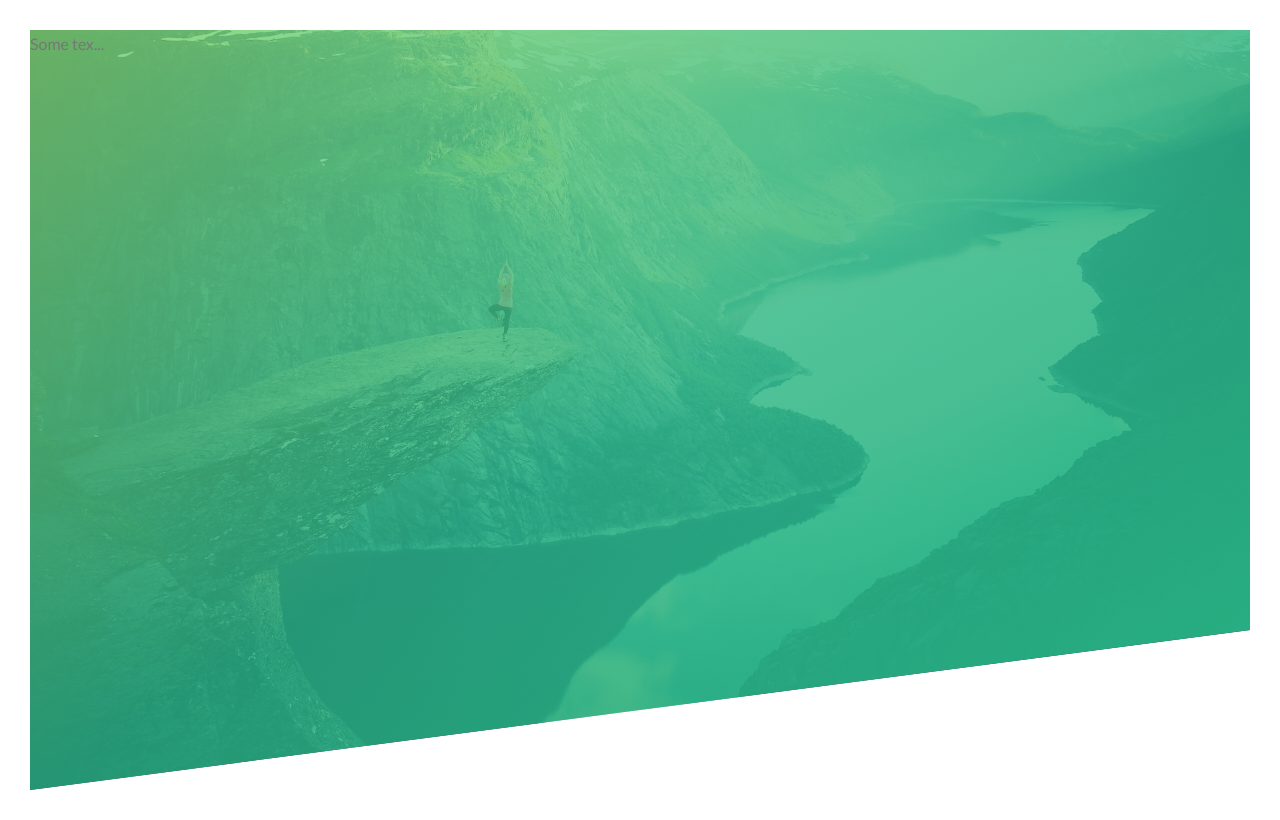
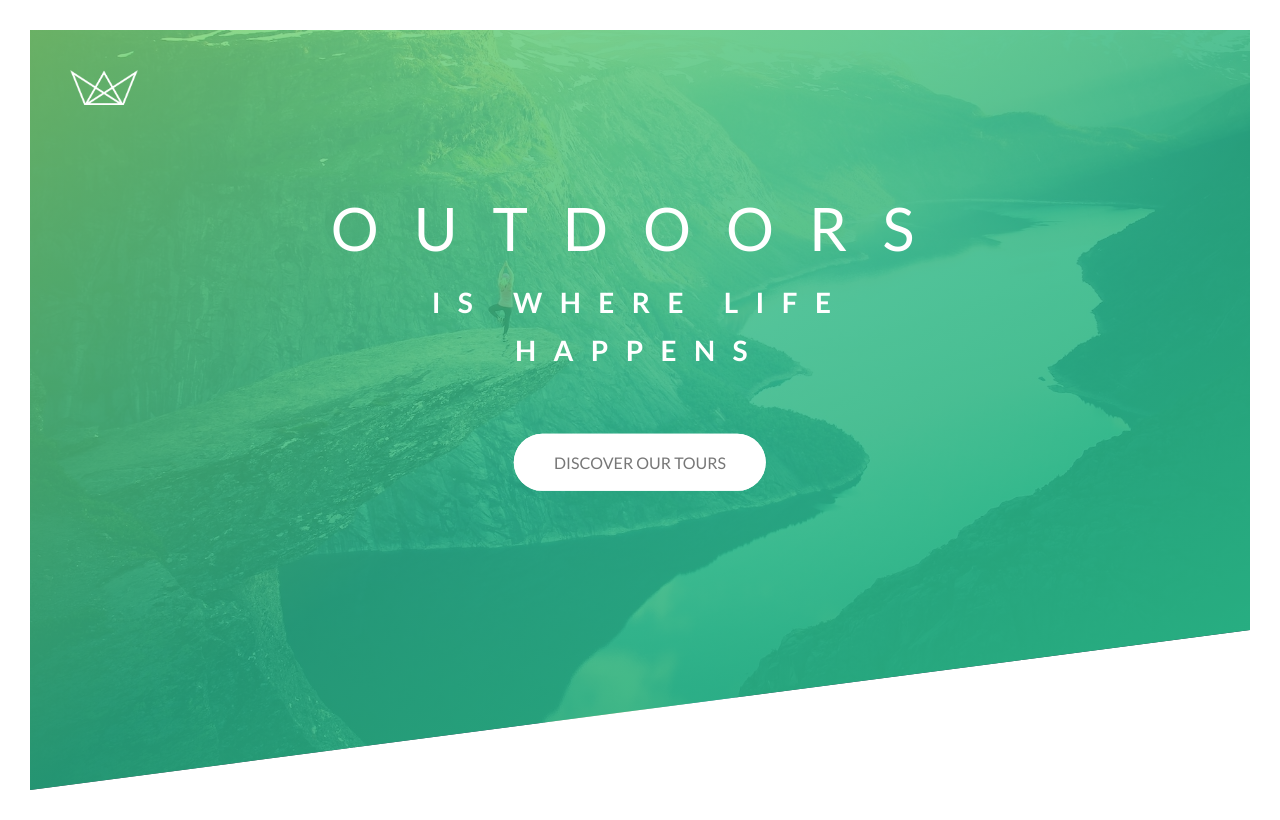
Before and after one commit to amirkhoda/advanced_CSS_exercise, a plain HTML site: page Natours/starter/index.html in a window 1280 px wide. Drawn offline with Linux system fonts and the light colour scheme; files that its build step writes are made by us from their sources.

Commit message:
handle header and add animation for button and header

```diff
--- a/Natours/starter/css/style.css
+++ b/Natours/starter/css/style.css
@@ -8,6 +8,7 @@ Dark green: #28b485
 */
 
 *{
+
     margin: 0;
     padding: 0;
     box-sizing: border-box;
@@ -28,7 +29,175 @@ body{
     background-size: cover;
     /* //whats */
     background-position: top;
+    position: relative;
 
     clip-path: polygon(0 0 ,100% 0 , 100% 75vh,0 100%);
 
 }
+
+.logo-box{
+    position: absolute;
+    top: 40px;
+    left: 40px;
+}
+
+.logo{
+    height: 35px;
+}
+
+
+
+.text-box{
+    position: absolute;
+    top: 40%;
+    left: 50%;
+    transform: translate(-50%,-50%);
+    text-align:center ;
+}
+
+.heading-primary{
+    color: #fff;
+    text-transform: uppercase;
+
+    backface-visibility: hidden ;
+    margin-bottom: 60px;
+
+}
+
+.heading-primary-main{
+    display: block;
+    font-size: 60px;
+    font-weight: 400;
+    letter-spacing: 35px;
+
+    animation-name: moveInLeft;
+    animation-duration: 1s;
+    animation-timing-function: ease-out;
+    /* animation-iteration-count: 3; */
+    /* animation-delay: 3s; */
+
+}
+
+.heading-primary-tab{
+    display: block;
+    font-size: 28px;
+    font-weight: 700;
+    letter-spacing: 17.4px;
+    animation: moveInRight 1s ease-out
+
+}
+
+@keyframes moveInLeft{
+    0%{
+        opacity: 0;
+        transform: translateX(-100px);
+
+    }
+
+    80%{
+        transform: translateX(10px);
+
+
+    }
+
+    100%{
+        opacity: 1;
+        transform: translate(0)  ;
+
+    }
+}
+
+@keyframes moveInRight{
+    0%{
+        opacity: 0;
+        transform: translateX(100px) ;
+
+    }
+
+
+    80%{
+        transform: translateX(-10px);
+
+
+    }
+
+    100%{
+        opacity: 1;
+        transform: translate(0);
+
+    }
+}
+
+@keyframes moveInBottom{
+    0%{
+        opacity: 0;
+        transform: translateY(30px) ;
+
+    }
+
+    100%{
+        opacity: 1;
+        transform: translate(0);
+
+    }
+}
+
+.btn:link,
+.btn:visited{
+    text-transform: uppercase;
+    text-decoration: none;
+    padding: 15px 40px;
+    display: inline-block;
+    border-radius: 100px;
+    transition: all .2s;
+    position: relative;
+}
+
+.btn:hover{
+    transform: translateY(-3px);
+    box-shadow: 0 10px 20px rgb(0,0,0,.2);
+
+}
+
+.btn:active{
+    transform: translateY(-1px);
+    box-shadow: 0 10px 20px rgb(0,0,0,.2);
+
+
+}
+
+.btn-white{
+    background-color: #fff;
+    color: #777;
+}
+
+.btn::after{
+    content: "";
+    display: inline-block;
+    height: 100%;
+    width: 100%;
+    border-radius: 100px;
+    position: absolute;
+    top: 0;
+    left: 0;
+    z-index: -1;
+    transition: all .4s;
+
+}
+
+.btn-white::after{
+    background-color: white;
+
+}
+
+.btn:hover::after{
+
+    transform: scaleX(1.4) scaleY(1.6);
+    opacity: 0;
+
+}
+
+.btn-animated{
+    animation: moveInBottom .5s ease-out .75s;
+    animation-fill-mode: backwards;
+}
--- a/Natours/starter/index.html
+++ b/Natours/starter/index.html
@@ -16,7 +16,20 @@
 
         <header class="header">
 
-            Some tex...
+            <div class="logo-box">
+                <img src="img/logo-white.png" alt="logo" class="logo">
+            </div>
+
+            <div class="text-box">
+                <h1 class="heading-primary">
+                    <span class="heading-primary-main">Outdoors</span>
+                    <span class="heading-primary-tab">is where life happens</span>
+                </h1>
+
+                <a href="#" class="btn btn-white btn-animated">Discover our tours</a>
+            </div>
+
+
         </header>
     </body>
 </html>
```
